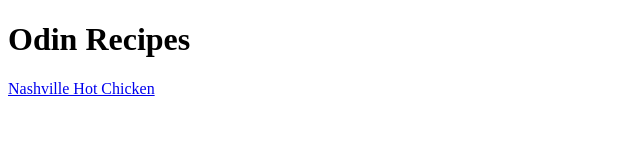
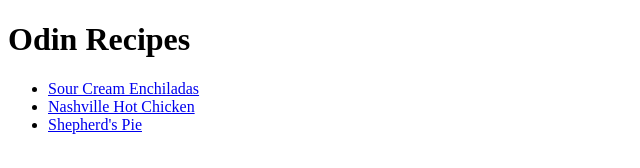
Before and after one commit to cryptlc/odin-recipes, a plain HTML site: page index.html in a window 1280 px wide. Shown: the whole page, without its empty margins (0-640 px from the left). Drawn offline with Linux system fonts and the light colour scheme.

Commit message:
update index with new recipes

```diff
--- a/index.html
+++ b/index.html
@@ -7,6 +7,10 @@
 </head>
 <body>
     <h1>Odin Recipes</h1>
-    <a href="recipes/nashvillehotchicken.html">Nashville Hot Chicken</a>
+        <ul>
+            <li><a href="recipes/SourCreamEnchiladas.html">Sour Cream Enchiladas</a></li>
+            <li><a href="recipes/nashvillehotchicken.html">Nashville Hot Chicken</a></li>
+            <li><a href="recipes/ShephardsPie.html">Shepherd's Pie</a></li>
+        </ul>
 </body>
 </html>
```
